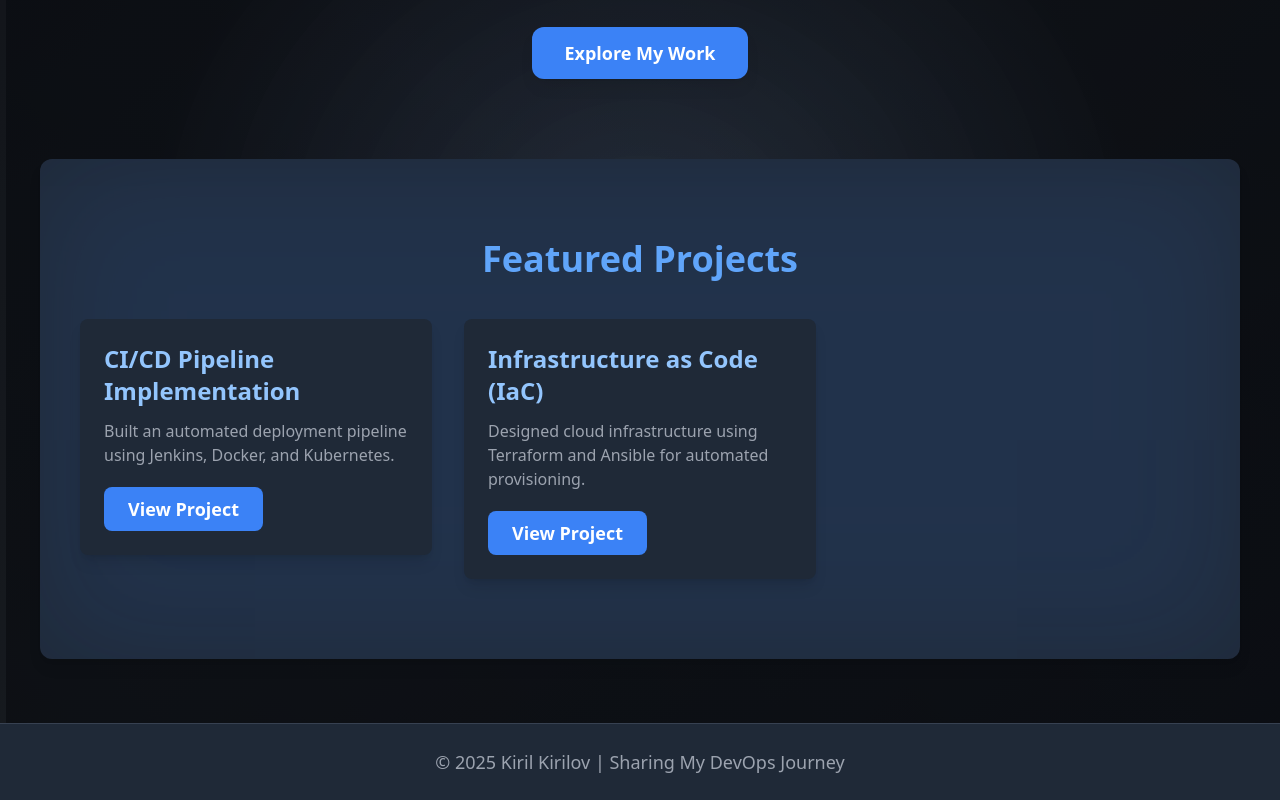
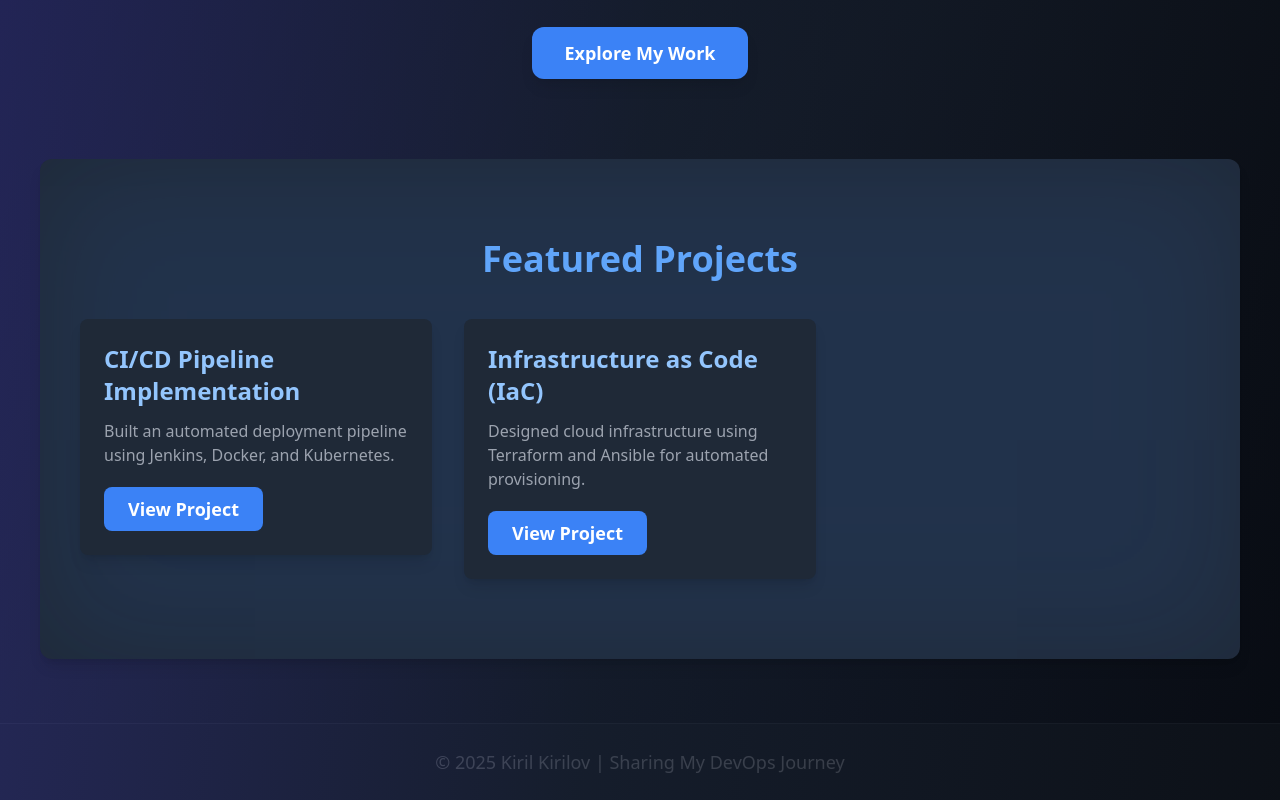
Before and after one commit to KirilKirilov966/website, a Next.js app: page / in a window 1280 px wide. Shown: the part 323-1123 px from the top of the page. Built offline with nearby package versions, Linux system fonts and the light colour scheme.

Commit message:
Update on index file with new design

```diff
--- a/pages/index.js
+++ b/pages/index.js
@@ -1,21 +1,38 @@
-import React from "react";
+import React, { useEffect } from "react";
 import Head from "next/head";
 import Link from "next/link";
 import { Card, CardContent } from "../components/ui/card";
 import { Button } from "../components/ui/button";
 import { motion } from "framer-motion";
-import AnimatedBackground from "../components/AnimatedBackground"; // adjust the path as needed
+import "../styles/globals.css";
 
 export default function Home() {
+  useEffect(() => {
+    const cursor = document.createElement("div");
+    cursor.classList.add("cursor-follower");
+    document.body.appendChild(cursor);
+
+    document.addEventListener("mousemove", (e) => {
+      cursor.style.left = e.clientX + "px";
+      cursor.style.top = e.clientY + "px";
+    });
+  }, []);
+
   return (
-    <div className="relative min-h-screen text-white overflow-hidden">
+    <div className="relative min-h-screen bg-gradient-to-br from-gray-900 via-gray-800 to-gray-900 text-white overflow-hidden">
       <Head>
         <title>Kiril Kirilov | DevOps Portfolio</title>
         <meta name="description" content="Follow Kiril Kirilov's DevOps journey and projects." />
       </Head>
 
-      {/* New Animated Background */}
-      <AnimatedBackground />
+      {/* Animated Background */}
+      <div className="absolute inset-0 overflow-hidden">
+        <motion.div
+          className="absolute top-0 left-0 w-full h-full bg-gradient-to-r from-indigo-900 via-gray-900 to-black opacity-70"
+          animate={{ scale: [1, 1.5, 1], rotate: [0, 10, -10, 0] }}
+          transition={{ duration: 15, repeat: Infinity, repeatType: "mirror" }}
+        />
+      </div>
 
       <motion.header
         initial={{ y: -100, opacity: 0 }}
@@ -38,13 +55,7 @@ export default function Home() {
         transition={{ duration: 1 }}
         className="flex flex-col items-center justify-center text-center py-20 px-6 relative z-10"
       >
-        <motion.h2
-          className="text-6xl font-extrabold text-blue-400"
-          animate={{ scale: [1, 1.1, 1] }}
-          transition={{ repeat: Infinity, duration: 2 }}
-        >
-          My DevOps Journey
-        </motion.h2>
+        <motion.h2 className="text-6xl font-extrabold text-blue-400" animate={{ scale: [1, 1.1, 1] }} transition={{ repeat: Infinity, duration: 2 }}>My DevOps Journey</motion.h2>
         <p className="text-xl text-gray-300 mt-6 max-w-2xl leading-relaxed">
           Exploring cloud technologies, automation, and scalable infrastructure. Passionate about CI/CD, Kubernetes, and Terraform.
         </p>
@@ -56,20 +67,14 @@ export default function Home() {
       </motion.main>
 
       <section className="relative py-20 px-10 bg-gray-800 rounded-xl shadow-lg mx-10 overflow-hidden">
-        <motion.div
-          className="absolute top-0 left-0 w-full h-full bg-blue-500 opacity-10 blur-3xl"
-          animate={{ scale: [1, 1.5, 1] }}
-          transition={{ repeat: Infinity, duration: 6 }}
-        ></motion.div>
+        <motion.div className="absolute top-0 left-0 w-full h-full bg-blue-500 opacity-10 blur-3xl" animate={{ scale: [1, 1.5, 1] }} transition={{ repeat: Infinity, duration: 6 }}></motion.div>
         <h3 className="text-4xl font-bold text-center text-blue-400 relative z-10">Featured Projects</h3>
         <div className="grid grid-cols-1 md:grid-cols-2 lg:grid-cols-3 gap-8 mt-10 relative z-10">
           <motion.div whileHover={{ scale: 1.05 }}>
             <Card>
               <CardContent className="p-6 bg-gray-900 rounded-xl shadow-lg hover:shadow-2xl transition duration-300">
                 <h4 className="text-2xl font-semibold text-blue-300">CI/CD Pipeline Implementation</h4>
-                <p className="text-gray-400 mt-3">
-                  Built an automated deployment pipeline using Jenkins, Docker, and Kubernetes.
-                </p>
+                <p className="text-gray-400 mt-3">Built an automated deployment pipeline using Jenkins, Docker, and Kubernetes.</p>
                 <Button className="mt-5 bg-blue-500 px-6 py-2 rounded-lg hover:bg-blue-600">
                   <Link href="https://github.com/KirilKirilov966/ci-cd-web-app">View Project</Link>
                 </Button>
@@ -80,9 +85,7 @@ export default function Home() {
             <Card>
               <CardContent className="p-6 bg-gray-900 rounded-xl shadow-lg hover:shadow-2xl transition duration-300">
                 <h4 className="text-2xl font-semibold text-blue-300">Infrastructure as Code (IaC)</h4>
-                <p className="text-gray-400 mt-3">
-                  Designed cloud infrastructure using Terraform and Ansible for automated provisioning.
-                </p>
+                <p className="text-gray-400 mt-3">Designed cloud infrastructure using Terraform and Ansible for automated provisioning.</p>
                 <Button className="mt-5 bg-blue-500 px-6 py-2 rounded-lg hover:bg-blue-600">
                   <Link href="https://github.com/KirilKirilov966">View Project</Link>
                 </Button>
@@ -96,11 +99,9 @@ export default function Home() {
         initial={{ y: 100, opacity: 0 }}
         animate={{ y: 0, opacity: 1 }}
         transition={{ duration: 0.8 }}
-        className="py-6 text-center bg-gray-800 mt-16 border-t border-gray-700 shadow-lg relative z-10"
+        className="py-6 text-center bg-gray-800 mt-16 border-t border-gray-700 shadow-lg"
       >
-        <p className="text-gray-400 text-lg">
-          &copy; 2025 Kiril Kirilov | Sharing My DevOps Journey
-        </p>
+        <p className="text-gray-400 text-lg">&copy; 2025 Kiril Kirilov | Sharing My DevOps Journey</p>
       </motion.footer>
     </div>
   );
```
